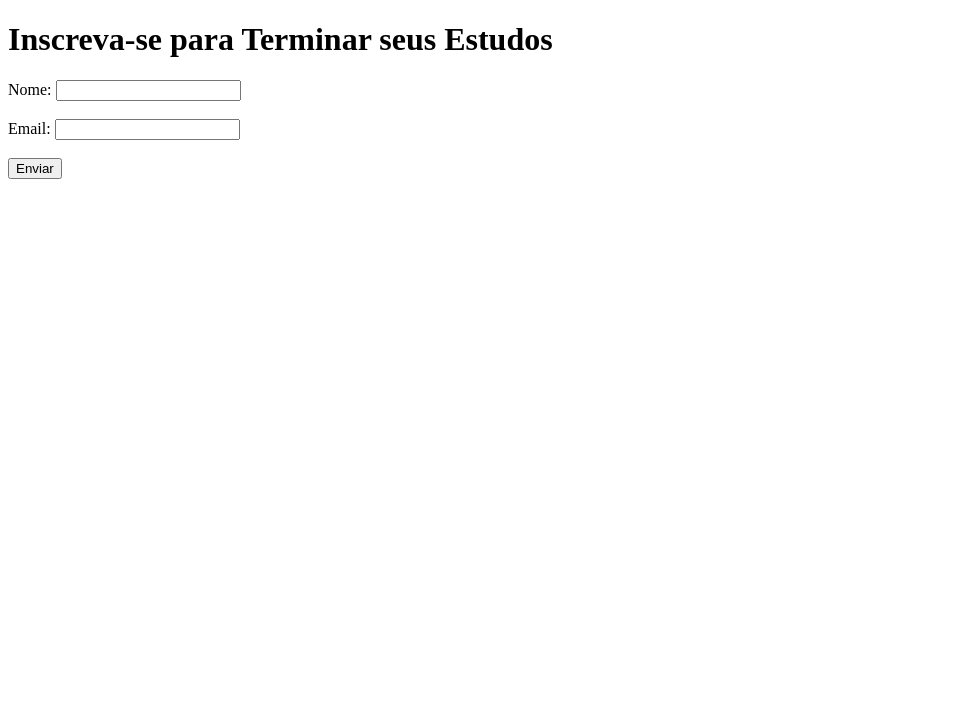
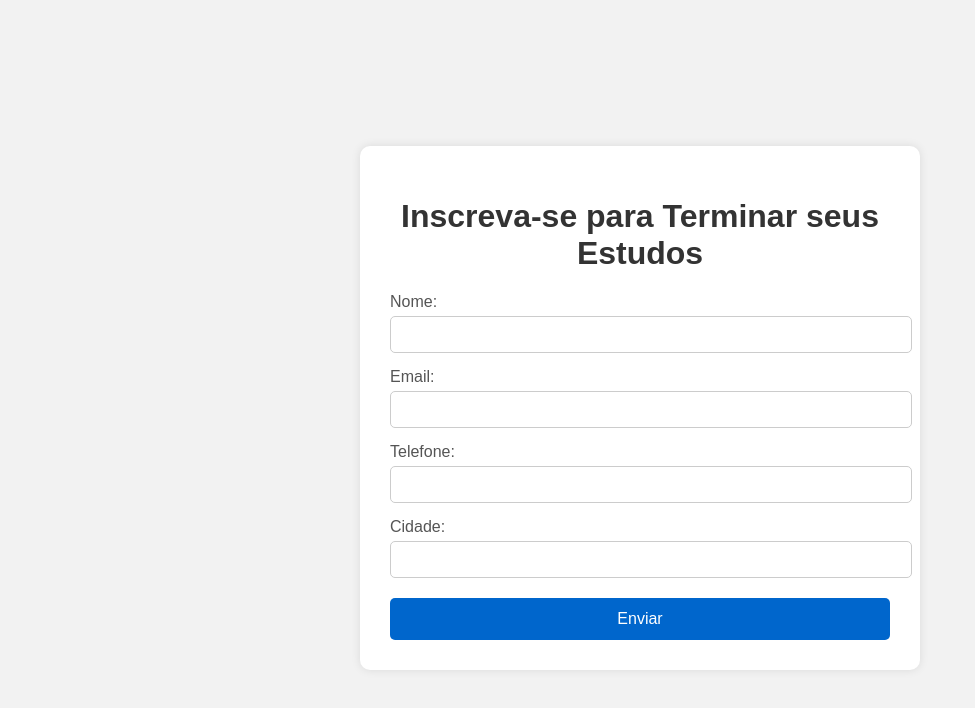
Before and after one commit to Cristiano2025-01/cadastro-interessados, a plain HTML site: page index.html in a window 1280 px wide. Shown: the whole page, without its empty margins (0-975 px from the left). Drawn offline with Linux system fonts and the light colour scheme.

Commit message:
Update index.html
atualização feita

```diff
--- a/index.html
+++ b/index.html
@@ -1,15 +1,82 @@
 <!DOCTYPE html>
-<html>
+<html lang="pt-BR">
 <head>
+  <meta charset="UTF-8">
   <title>Formulário de Inscrição</title>
+  <style>
+    body {
+      font-family: Arial, sans-serif;
+      background-color: #f2f2f2;
+      display: flex;
+      justify-content: center;
+      align-items: center;
+      height: 100vh;
+    }
+
+    .form-container {
+      background-color: #ffffff;
+      padding: 30px;
+      border-radius: 10px;
+      box-shadow: 0 0 10px rgba(0,0,0,0.1);
+      width: 100%;
+      max-width: 500px;
+    }
+
+    h1 {
+      text-align: center;
+      color: #333;
+    }
+
+    label {
+      display: block;
+      margin-top: 15px;
+      color: #555;
+    }
+
+    input {
+      width: 100%;
+      padding: 10px;
+      margin-top: 5px;
+      border: 1px solid #ccc;
+      border-radius: 5px;
+    }
+
+    button {
+      margin-top: 20px;
+      width: 100%;
+      padding: 12px;
+      background-color: #0066cc;
+      color: white;
+      border: none;
+      border-radius: 5px;
+      font-size: 16px;
+      cursor: pointer;
+    }
+
+    button:hover {
+      background-color: #0055a3;
+    }
+  </style>
 </head>
 <body>
-  <h1>Inscreva-se para Terminar seus Estudos</h1>
-  <form id="leadForm">
-    <label>Nome: <input type="text" name="name" required></label><br><br>
-    <label>Email: <input type="email" name="email" required></label><br><br>
-    <button type="submit">Enviar</button>
-  </form>
+  <div class="form-container">
+    <h1>Inscreva-se para Terminar seus Estudos</h1>
+    <form id="leadForm">
+      <label for="name">Nome:</label>
+      <input type="text" name="name" id="name" required>
+
+      <label for="email">Email:</label>
+      <input type="email" name="email" id="email" required>
+
+      <label for="phone">Telefone:</label>
+      <input type="tel" name="phone" id="phone" required>
+
+      <label for="city">Cidade:</label>
+      <input type="text" name="city" id="city">
+
+      <button type="submit">Enviar</button>
+    </form>
+  </div>
 
   <script>
     document.getElementById("leadForm").addEventListener("submit", async function(e) {
@@ -17,8 +84,7 @@
       const formData = new FormData(e.target);
       const data = Object.fromEntries(formData.entries());
 
-      // Coloque sua URL do webhook do Make aqui:
-      const webhookURL = "https://hook.us2.make.com/hbk5664v9n4xj8zkhmxysange162od1o";
+      const webhookURL = "https://hook.us2.make.com/hbk5664v9n4xj8zkhmxysange162od1o"; // <-- Substitua pela sua URL
 
       try {
         const response = await fetch(webhookURL, {
```
